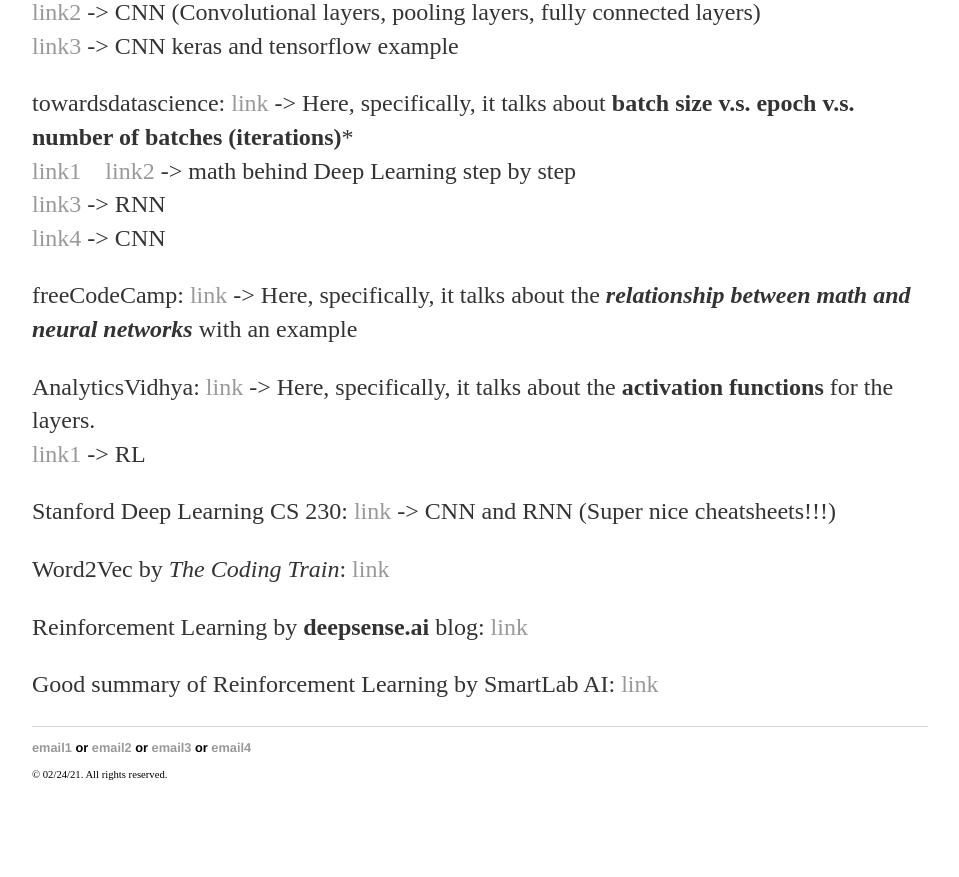
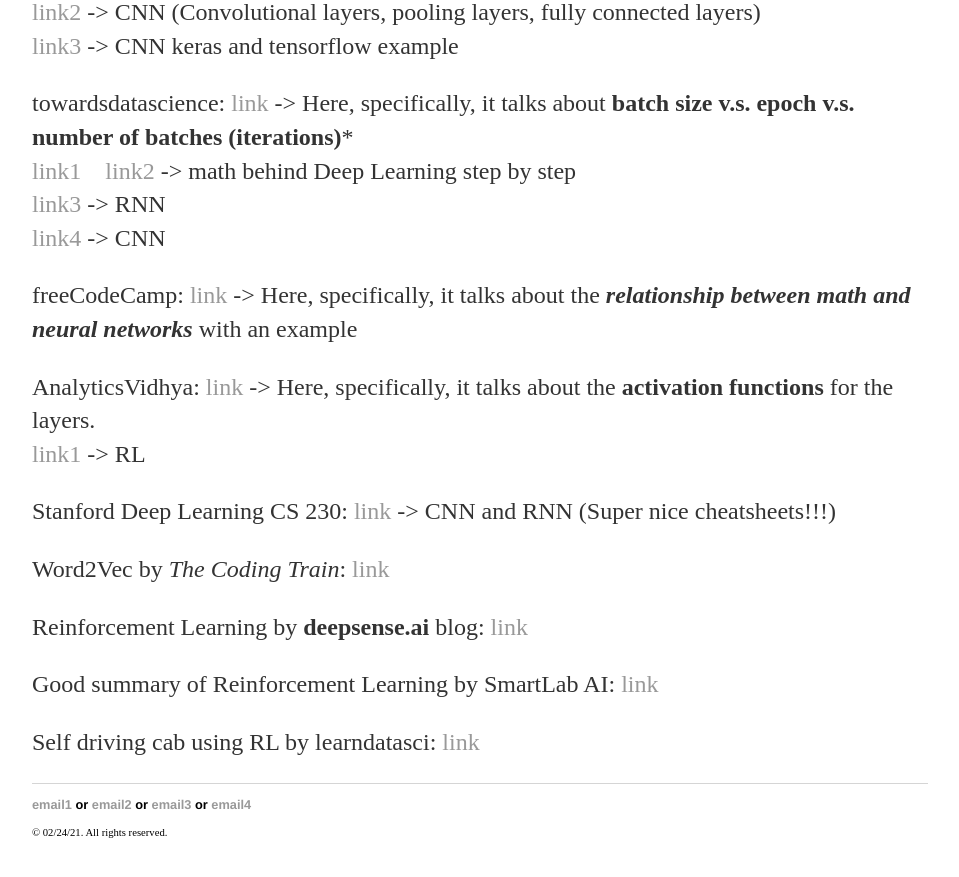
Before and after one commit to yjkweon24/yjkweon24.github.io, a Jekyll site: the page built from _posts/2019-03-16-Academic.md, in a window 1280 px wide and 900 px high, scrolled down 1877 px. Shown: the top 877 px of the window, without its empty margins (160-1119 px from the left). Built offline with Jekyll 4.4.1, drawn with Linux system fonts in a browser that asks for light colours; before the commit the page ends 2719 px from its top, so only the background shows below that.

Commit message:
Update 2019-03-16-Academic.md

```diff
--- a/_posts/2019-03-16-Academic.md
+++ b/_posts/2019-03-16-Academic.md
@@ -64,3 +64,5 @@
 Reinforcement Learning by **deepsense.ai** blog: [link](https://deepsense.ai/what-is-reinforcement-learning-the-complete-guide/)
 
 Good summary of Reinforcement Learning by SmartLab AI: [link](https://medium.com/@SmartLabAI/reinforcement-learning-algorithms-an-intuitive-overview-904e2dff5bbc)
+
+Self driving cab using RL by learndatasci: [link](https://www.learndatasci.com/tutorials/reinforcement-q-learning-scratch-python-openai-gym/)
```
